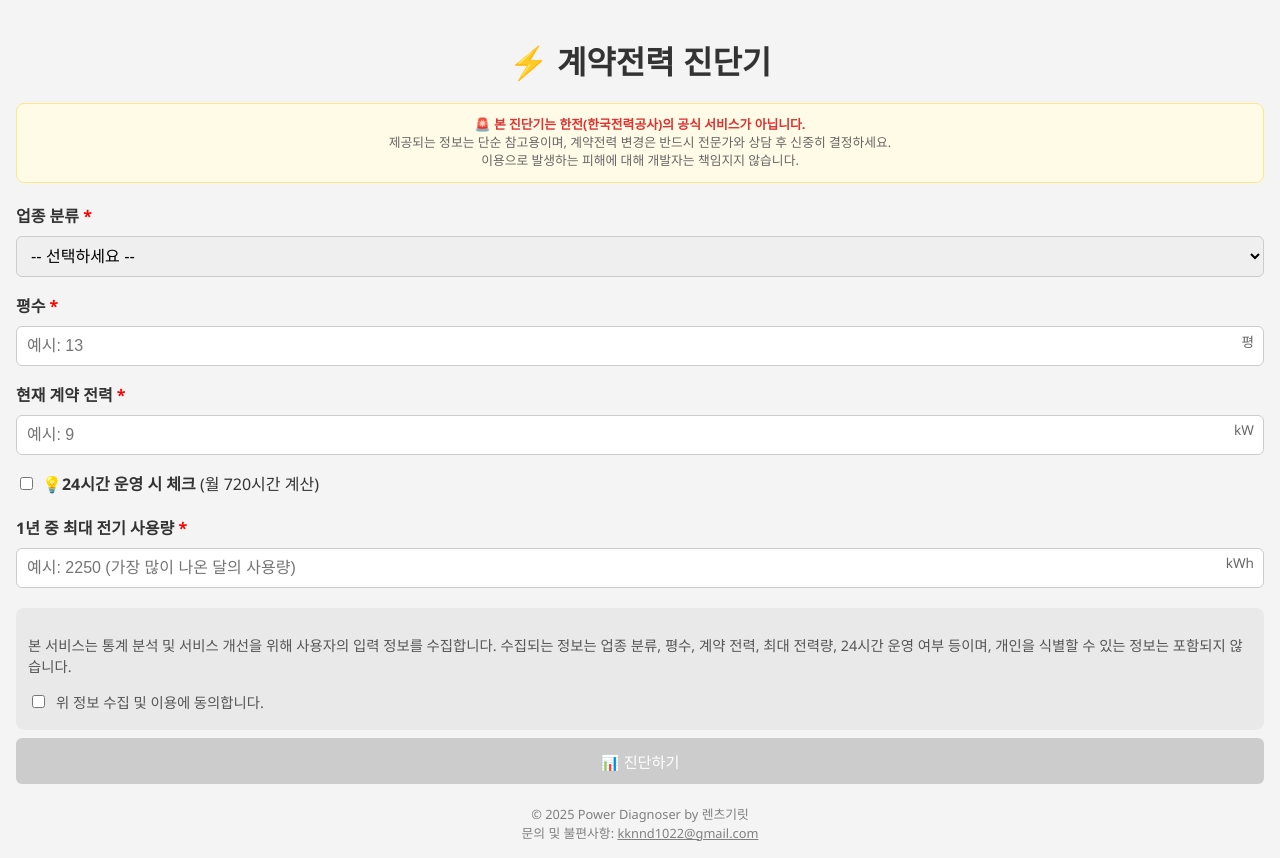
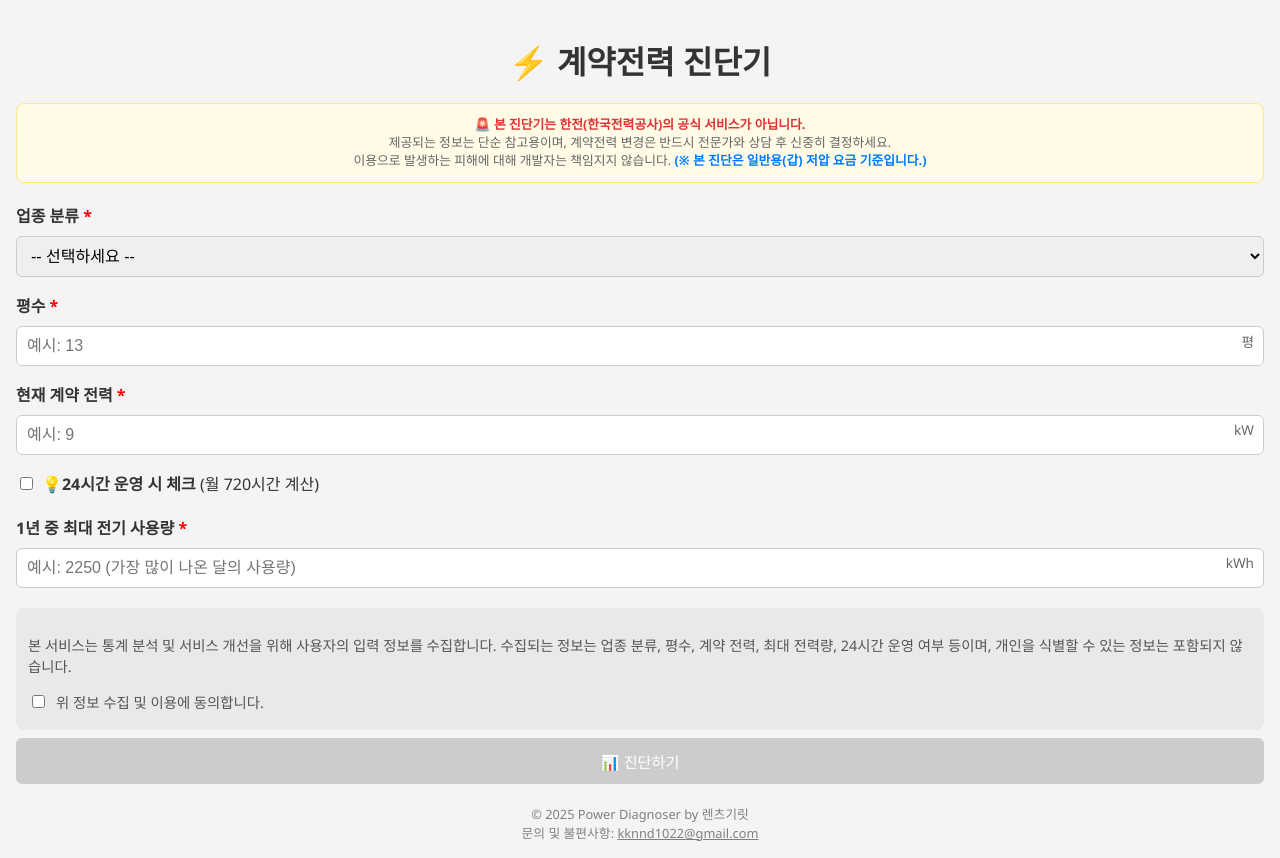
Before and after one commit to Jake0728/Power-diagnoser, a plain HTML site: page index.html in a window 1280 px wide. Drawn offline with Linux system fonts and the light colour scheme.

Commit message:
Add files via upload

```diff
--- a/index.html
+++ b/index.html
@@ -188,6 +188,7 @@
     <strong>🚨 본 진단기는 한전(한국전력공사)의 공식 서비스가 아닙니다.</strong><br>
     제공되는 정보는 단순 참고용이며, 계약전력 변경은 반드시 전문가와 상담 후 신중히 결정하세요.<br>
     이용으로 발생하는 피해에 대해 개발자는 책임지지 않습니다.
+    <span style="font-weight: bold; color: #007bff;">(※ 본 진단은 일반용(갑) 저압 요금 기준입니다.)</span>
   </div>
   <div class="form-group">
     <label for="category">업종 분류 <span style="color:red;">*</span></label>
```
